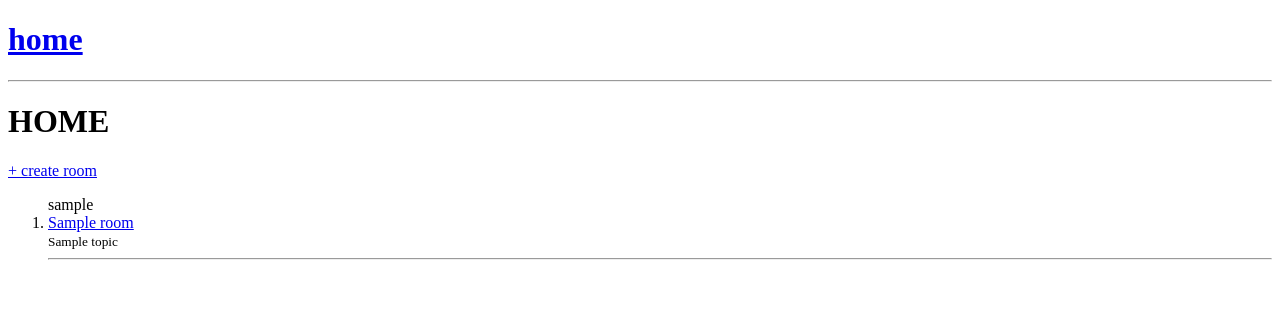
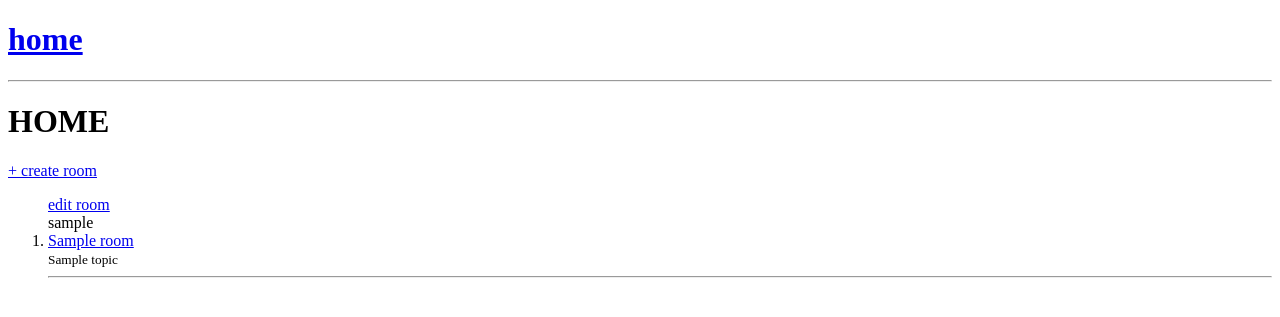
Before and after one commit to NerdPlayground/studytime, a Django app: page / in a window 1280 px wide. Shown: the top 317 px of the page. Run offline with Django 4.2, Linux system fonts and the light colour scheme; tables that the repository leaves empty hold one stand-in row (values such as "Sample post").

Commit message:
chore (Rooms) : update room

```diff
--- a/rooms/templates/rooms/home.html
+++ b/rooms/templates/rooms/home.html
@@ -9,6 +9,7 @@
         <ol>
             {% for room in rooms %}
                 <div>
+                    <a href="{% url 'edit-room' room.id %}">edit room</a><br/>
                     <span>{{room.host}}</span>
                     <li>
                         <a href="{% url 'room' room.id %}">{{room.name}}</a>
--- a/rooms/templates/rooms/room_form.html
+++ b/rooms/templates/rooms/room_form.html
@@ -6,7 +6,7 @@
     <form method="post" action="">
         {% csrf_token %}
         {{form.as_p}}
-        <input type="submit" value="Create Room"/>
+        <input type="submit" value="Submit"/>
     </form>
 </div>
 
--- a/rooms/urls.py
+++ b/rooms/urls.py
@@ -1,8 +1,9 @@
 from django.urls import path
-from rooms.views import home,room,create_room
+from rooms.views import home,room,create_room,edit_room
 
 urlpatterns= [
     path('',home,name="home"),
     path('room/<str:pk>/',room,name="room"),
     path('create-room/',create_room,name="create-room"),
+    path('edit-room/<str:pk>/',edit_room,name="edit-room"),
 ]
--- a/rooms/views.py
+++ b/rooms/views.py
@@ -27,3 +27,19 @@ def create_room(request):
 
     context= {'form': form}
     return render(request,'rooms/room_form.html',context)
+
+def edit_room(request,pk):
+    try:
+        room= Room.objects.get(id=pk)
+        form= RoomForm(instance=room)
+
+        if request.method == 'POST':
+            form= RoomForm(request.POST,instance=room)
+            if form.is_valid():
+                form.save()
+                return redirect('home')
+
+        context= {'form':form}
+        return render(request,'rooms/room_form.html',context)
+    except Room.DoesNotExist:
+        raise Http404
```
